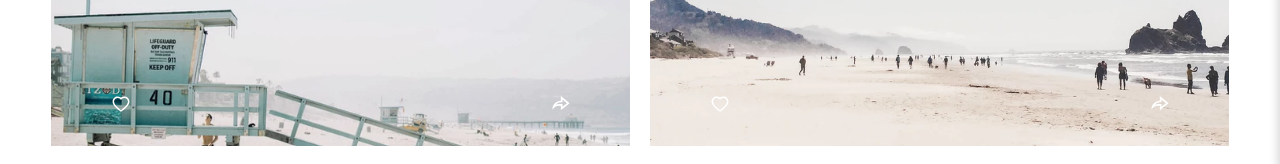
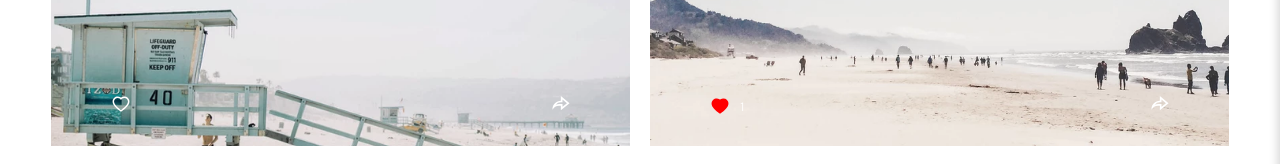
Before and after one commit to Knopkaivy/photographer-portfolio-demo, a React (Create React App) app: page /portfolio/beach in a window 1280 px wide. Both pictures are taken after a click on the element 720 px from the left and 618 px from the top of the page. Shown: the part 512-676 px from the top of the page. Built offline with nearby package versions, Linux system fonts and the light colour scheme.

Commit message:
update logic to show image.liked

```diff
--- a/src/App.js
+++ b/src/App.js
@@ -69,7 +69,6 @@ function App() {
           element={
             <PhotoCardDetailed
               overlayIsOpen={overlayIsOpen}
-              overlayInputVal={overlayInputVal}
               openOverlay={openOverlay}
               closeOverlay={closeOverlay}
               openCart={openCart}
--- a/src/components/Gallery.jsx
+++ b/src/components/Gallery.jsx
@@ -40,7 +40,6 @@ const Gallery = ({
           imageURL={url}
           imageTitle={item.photoTitle}
           imageDescription={item.photoDescription}
-          isLiked={item.liked}
           key={item.photoId}
           openOverlay={openOverlay}
           galleryName={gallery.categoryName}
--- a/src/components/PhotoCard.jsx
+++ b/src/components/PhotoCard.jsx
@@ -12,13 +12,16 @@ const PhotoCard = ({
   imageId,
   imageURL,
   imageTitle,
-  isLiked,
   openOverlay,
   galleryId,
 }) => {
   let location = useLocation();
   let shareUrl = `${location.pathname}/${imageId}`;
   const dispatch = useDispatch();
+  const gallery = useSelector((state) =>
+    state.portfolio.categories.find((cat) => cat.categoryId === galleryId)
+  );
+  const image = gallery.photos.find((item) => item.photoId === imageId);
 
   let handleToggleLike = () => {
     dispatch(toggleLike({ galleryId, imageId }));
@@ -32,7 +35,7 @@ const PhotoCard = ({
       <Link to={imageId} className="PhotoCard__overlay"></Link>
       <div className="PhotoCard__iconContainer">
         <div className="PhotoCard__icon" onClick={handleToggleLike}>
-          {isLiked ? (
+          {image.liked ? (
             <div className="PhotoCard__icon-like-container">
               <AiFillHeart className="icon-like" />
               <span className="PhotoCard__icon-span">1</span>
--- a/src/components/PhotoCardDetailed.jsx
+++ b/src/components/PhotoCardDetailed.jsx
@@ -21,9 +21,7 @@ const PhotoCardDetailed = ({
   goToCheckout,
 }) => {
   let params = useParams();
-
   let location = useLocation();
-
   let navigate = useNavigate();
 
   const categories = useSelector((state) => state.portfolio.categories);
@@ -106,7 +104,6 @@ const PhotoCardDetailed = ({
           />
         )}
         <Toolbar
-          photo={photo}
           openOverlay={openOverlay}
           openCart={openCart}
           isFullscreen={isFullscreen}
--- a/src/components/Toolbar.jsx
+++ b/src/components/Toolbar.jsx
@@ -12,7 +12,6 @@ import { IoMdClose } from 'react-icons/io';
 import '../styles/Toolbar.css';
 
 const Toolbar = ({
-  photo,
   openOverlay,
   openCart,
   isFullscreen,
@@ -22,15 +21,20 @@ const Toolbar = ({
   let location = useLocation();
   let navigate = useNavigate();
   let params = useParams();
+  const { galleryId, imageId } = params;
   const dispatch = useDispatch();
   const purchaseCount = useSelector((state) => state.cart.purchaseItems.length);
+
+  const gallery = useSelector((state) =>
+    state.portfolio.categories.find((cat) => cat.categoryId === galleryId)
+  );
+  const image = gallery.photos.find((item) => item.photoId === imageId);
 
   let handleOpenOverlay = () => {
     openOverlay(location.pathname);
   };
 
   let handleLike = () => {
-    const { galleryId, imageId } = params;
     dispatch(toggleLike({ galleryId, imageId }));
   };
 
@@ -71,7 +75,7 @@ const Toolbar = ({
           />
         </div>
         <div className="Toolbar__iconContainer" onClick={handleLike}>
-          {photo.liked ? (
+          {image.liked ? (
             <React.Fragment>
               <AiFillHeart className="Toolbar__icon Toolbar__icon-secondary icon icon-like" />
               <span className="Toolbar__icon-span">1</span>
```
